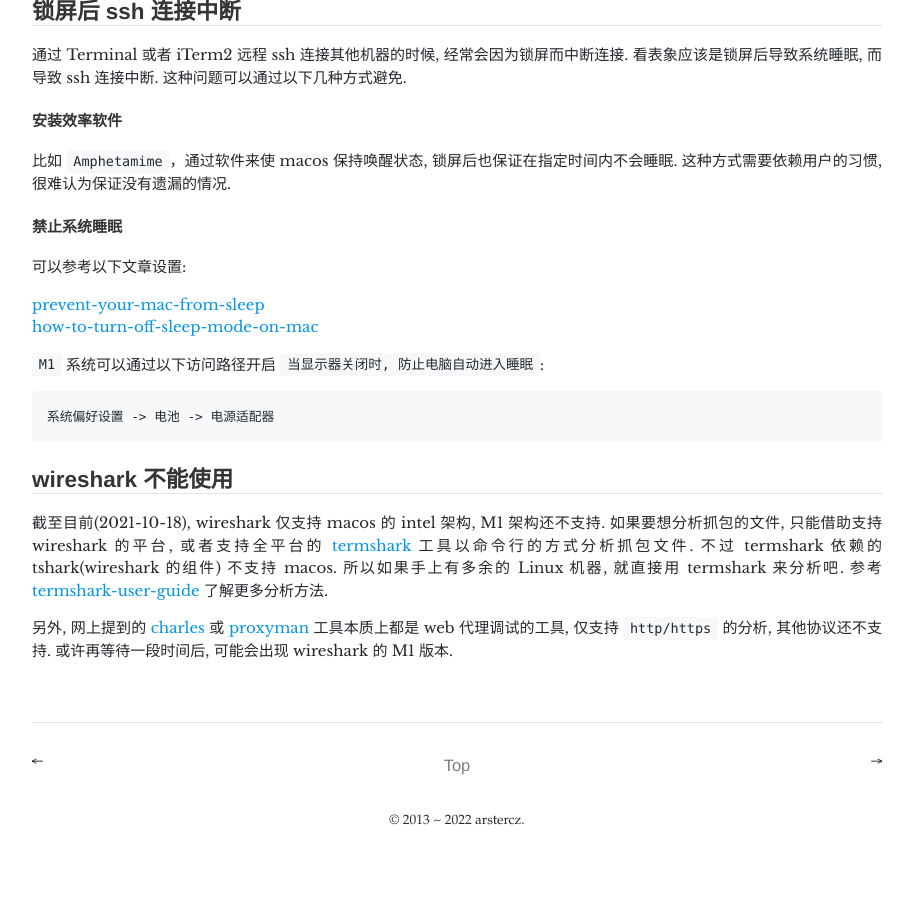
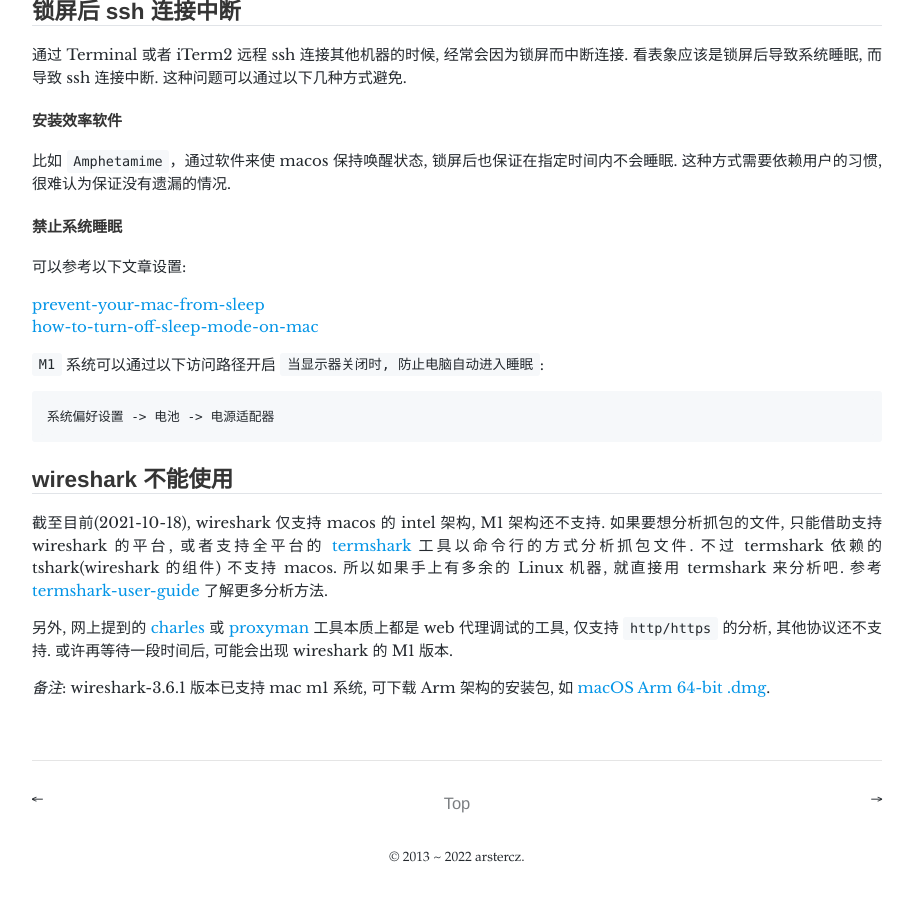
Before and after one commit to arstercz/arstercz.github.io, a Jekyll site: the page built from _posts/2021-10-28-macos-skill-note.md, in a window 1280 px wide and 900 px high, scrolled down 824 px. Shown: the whole window, without its empty margins (183-1096 px from the left). Built offline with Jekyll 4.4.1, drawn with Linux system fonts in a browser that asks for light colours; comment, search, counter and statistics services are not loaded; before the commit the page ends 1686 px from its top, so only the background shows below that; some of the changed text lies outside the part shown.

Commit message:
add wireshark note

```diff
--- a/_posts/2021-10-28-macos-skill-note.md
+++ b/_posts/2021-10-28-macos-skill-note.md
@@ -11,7 +11,7 @@
 * [常用的效率工具](常用的效率工具)
 * [chrome 浏览器不能处理 https 页面](#chome-浏览器不能处理-https-页面)
 * [锁屏后 ssh 连接中断](#锁屏后-ssh-连接中断)
-* [wireshark 不能使用](#wireshark-不能使用)
+* [wireshark ~~不能使用~~](#wireshark-不能使用)
 
 ## 常用的效率工具
 
@@ -54,3 +54,6 @@
 截至目前(2021-10-18), wireshark 仅支持 macos 的 intel 架构, M1 架构还不支持. 如果要想分析抓包的文件, 只能借助支持 wireshark 的平台, 或者支持全平台的 [termshark](https://github.com/gcla/termshark) 工具以命令行的方式分析抓包文件.  不过 termshark 依赖的 tshark(wireshark 的组件) 不支持 macos. 所以如果手上有多余的 Linux 机器, 就直接用 termshark 来分析吧. 参考 [termshark-user-guide](https://github.com/gcla/termshark/blob/master/docs/UserGuide.md) 了解更多分析方法.
 
 另外, 网上提到的 [charles](https://www.charlesproxy.com/) 或 [proxyman](https://proxyman.io/ ) 工具本质上都是 web 代理调试的工具, 仅支持 `http/https` 的分析, 其他协议还不支持. 或许再等待一段时间后, 可能会出现 wireshark 的 M1 版本.
+
+
+*备注*: wireshark-3.6.1 版本已支持 mac m1 系统, 可下载 Arm 架构的安装包, 如 [macOS Arm 64-bit .dmg](https://1.as.dl.wireshark.org/osx/Wireshark%203.6.1%20Arm%2064.dmg).
```
